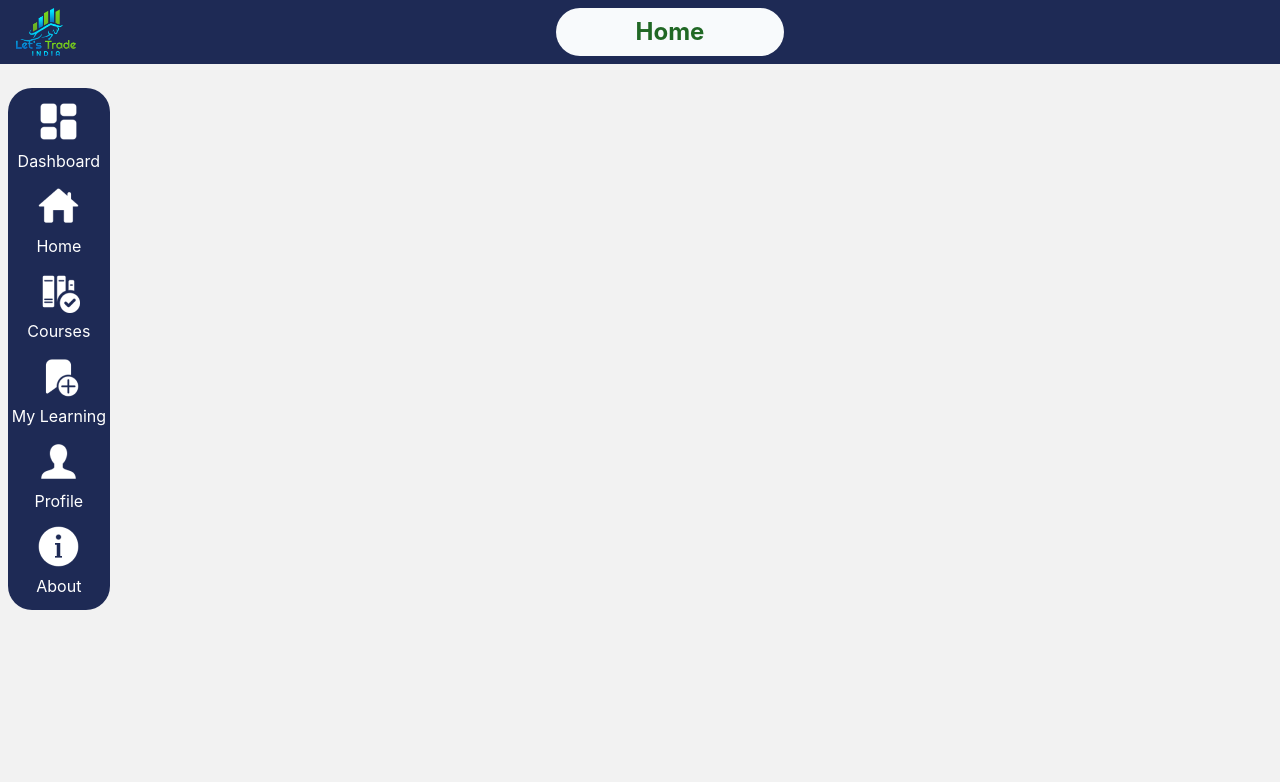
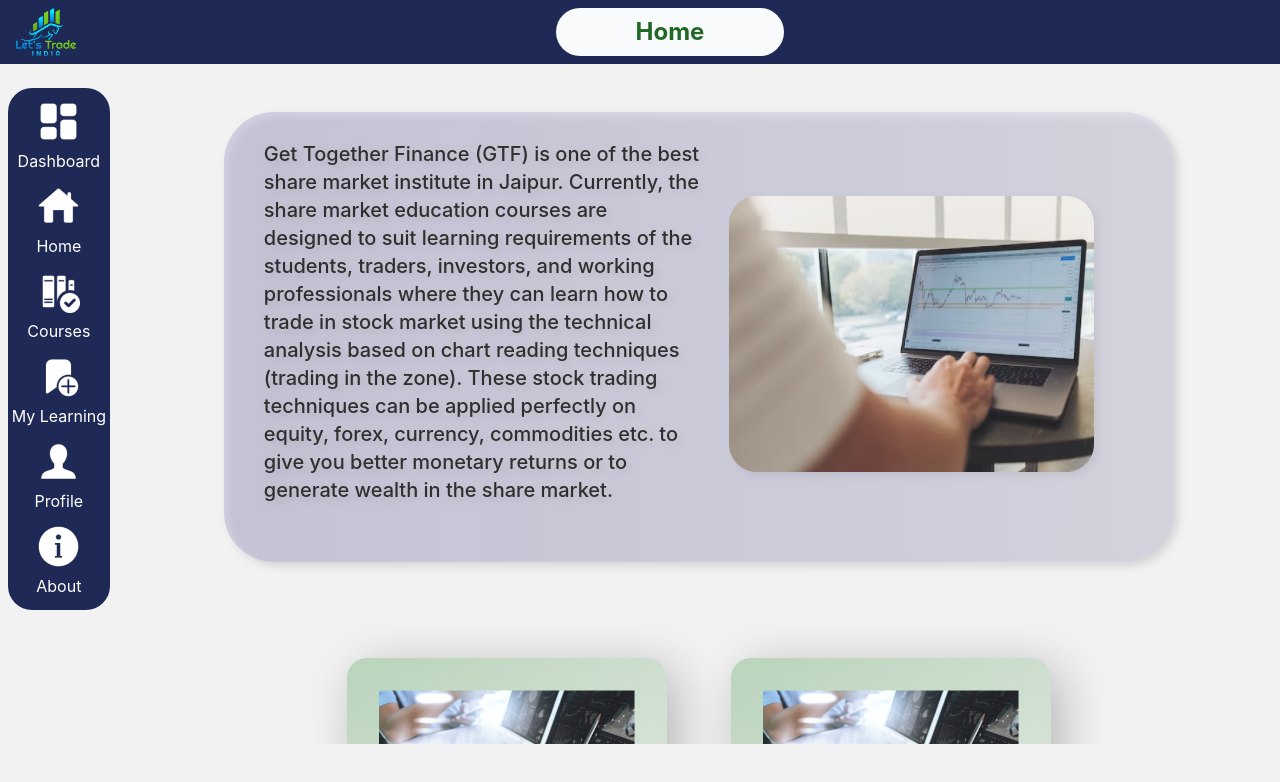
Before and after one commit to pranavhole/LetsTread, a React (Create React App) app: page /courses in a window 1280 px wide. Shown: the top 782 px of the page. Built offline with nearby package versions, Linux system fonts and the light colour scheme.

Commit message:
added courses.js

```diff
--- a/src/App.js
+++ b/src/App.js
@@ -1,26 +1,30 @@
-import './App.css';
-import Navbar from './components/navbar';
-import Header from './components/header';
-import Home from './components/Home/Home';
-import { BrowserRouter, Route, Routes } from 'react-router-dom';
-import Dashboard from './components/Dashboard';
-import About from './components/About/About';
+import "./App.css";
+import Navbar from "./components/navbar";
+import Header from "./components/header";
+import Home from "./components/Home/Home";
+import { BrowserRouter, Route, Routes } from "react-router-dom";
+import Dashboard from "./components/Dashboard";
+import About from "./components/About/About";
+import Courses from "./components/Courses/Courses";
+
+// import Footer from "./components/Footer";
 function App() {
   return (
     <BrowserRouter>
-        <Header />
-      <div className='flex w-screen'>
+      <Header />
+      <div className="flex w-screen">
         <Navbar />
-        <div className=' overflow-y-scroll h-[85vh] w-full '>
-        <Routes>
-        <Route path='/' element={<Home/>}/>
-        <Route path='/dashboard' element={<Dashboard/>} />
-        <Route path='/about' element={<About/>} />
+        <div className=" overflow-y-scroll h-[85vh] w-full ">
+          <Routes>
+            <Route path="/" element={<Home />} />
+            <Route path="/dashboard" element={<Dashboard />} />
+            <Route path="/about" element={<About />} />
+            <Route path="/courses" element={<Courses />} />
+          </Routes>
+        </div>
 
-      </Routes>
       </div>
-      </div>
-
+      {/* <Footer /> */}
 
     </BrowserRouter>
   );
--- /dev/null
+++ b/src/components/Courses/Courses.js
@@ -0,0 +1,72 @@
+import React from "react";
+import Card from '../Home/Card';
+import CourseCard from '../Home/courseCard'
+
+function createCard(coursep) {
+    return (
+      <Card
+        img={coursep.img}
+        title={coursep.title}
+        price={coursep.price}
+        offer={coursep.offer}
+      />
+    );
+  }
+function Courses() {
+  const Container = {
+    width: "950px",
+    height: "450px",
+    margin: "0 auto",
+    background:
+      "linear-gradient(89.93deg, rgba(56, 142, 60, 0) -574.96%, rgba(105, 99, 168, 0.453133) -574.88%, rgba(128, 124, 182, 0.460452) -127.91%, rgba(255, 255, 255, 0.5) 250.37%)",
+    borderRadius: "50px",
+    filter: "drop-shadow(4px 4px 4px rgba(0, 0, 0, 0.25))",
+  };
+  return (
+    <>
+    <div>
+      <div className="relative inline-flex w-full justify-evenly ">
+        <div className=" flex flex-col justify-center space-y-4">
+          <div className="py-12">
+            <div style={Container}>
+              {/* content */}
+              <div className="flex justify-around">
+                <div className="py-3 pl-10 w-5/6">
+                  <p className="py-4 pb-10 text-[#2F2F2F] font-medium text-xl">
+                    Get Together Finance (GTF) is one of the best share market
+                    institute in Jaipur. Currently, the share market education
+                    courses are designed to suit learning requirements of the
+                    students, traders, investors, and working professionals
+                    where they can learn how to trade in stock market using the
+                    technical analysis based on chart reading techniques
+                    (trading in the zone). These stock trading techniques can be
+                    applied perfectly on equity, forex, currency, commodities
+                    etc. to give you better monetary returns or to generate
+                    wealth in the share market.
+                  </p>
+                </div>
+
+                <div class="flex items-center px-3 pr-20">
+                  <img
+                    src={process.env.PUBLIC_URL + "/Images/image7.png"}
+                    className="rounded-2xl px-4 pr-0"
+                    alt=""
+                  />
+                </div>
+              </div>
+              {/* content */}
+            </div>
+            <div className=" flex flex-col justify-center items-center">
+            <dl className="dictionary flex">{CourseCard.map(createCard)}</dl>
+            </div>
+          </div>
+        </div>
+      </div>
+    </div>
+
+
+    </>
+  );
+}
+
+export default Courses;
--- /dev/null
+++ b/src/components/Footer.js
@@ -0,0 +1,23 @@
+import React from 'react'
+
+export default function Footer() {
+  return (
+   <footer>
+    <div className='p-10 bg-gray-900 text-gray-200'>
+        <div className='max-w-7xl mx-auto'>
+         <div className='grid grid-cols-1 md:grid-cols-2 lg:grid-cols-4 gap-2'>
+          <div className='mb-5'>
+           <h4> Menu </h4>
+           <ul>
+            <li></li>
+            <li></li>
+            <li></li>
+            <li></li>
+           </ul>
+          </div>
+         </div>
+        </div>
+    </div>
+   </footer>
+  )
+}
--- a/src/components/navbar.js
+++ b/src/components/navbar.js
@@ -16,7 +16,7 @@
         <Link to="./"><li className='items-center my-3 '>
         <div className='inline-block'><img src={home} alt='Home' /></div>
         <div className='text-white'>Home</div></li></Link>
-        <Link to="./"><li className='items-center my-3 '>
+        <Link to="./courses"><li className='items-center my-3 '>
         <div className='inline-block'><img src={Course} alt='Home' /></div>
         <div className='text-white'>Courses</div></li></Link>
         <Link to="./"><li className='items-center my-3 '>
```
Also changed, not shown: public/Images/image7.png (added).
